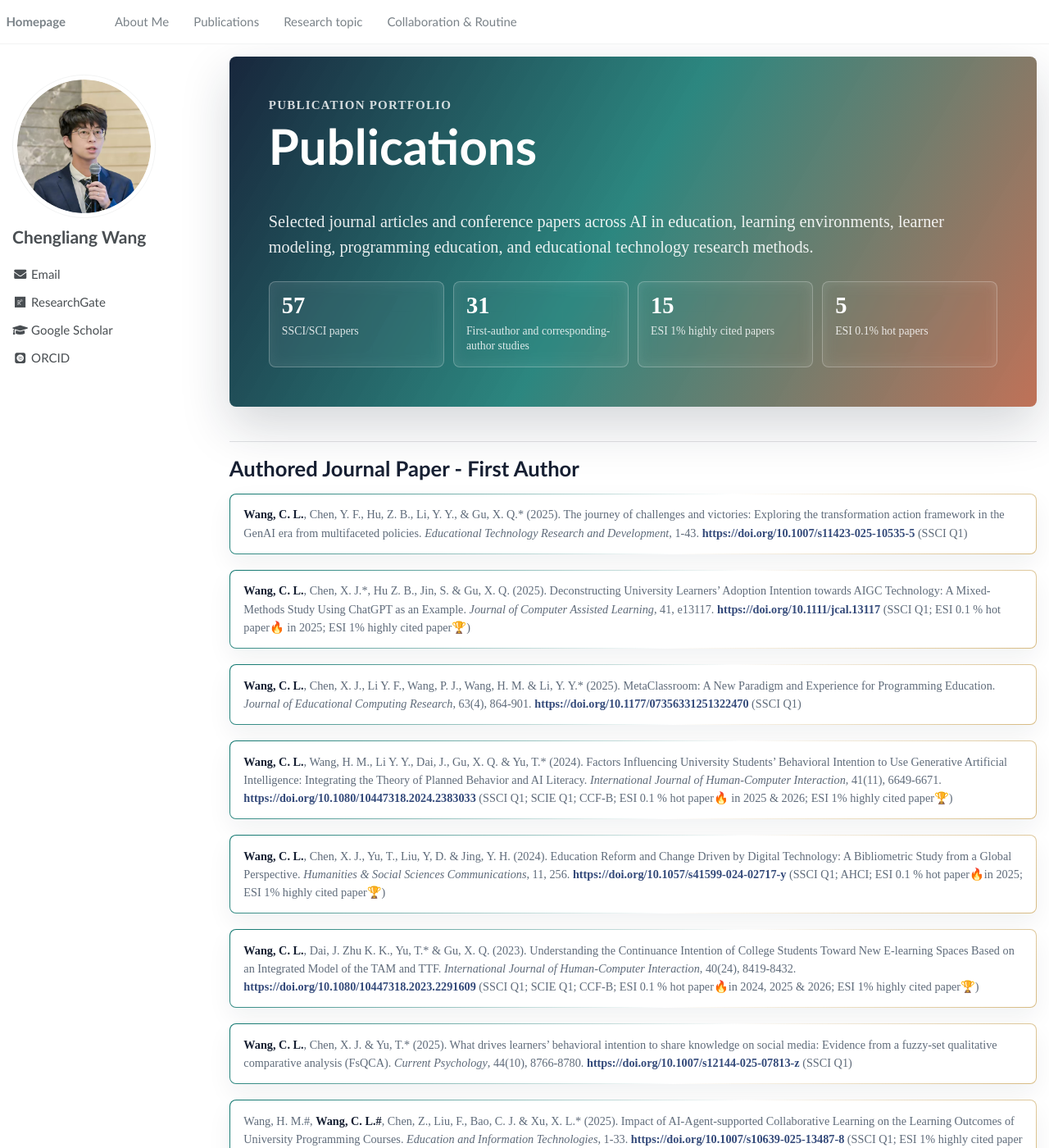
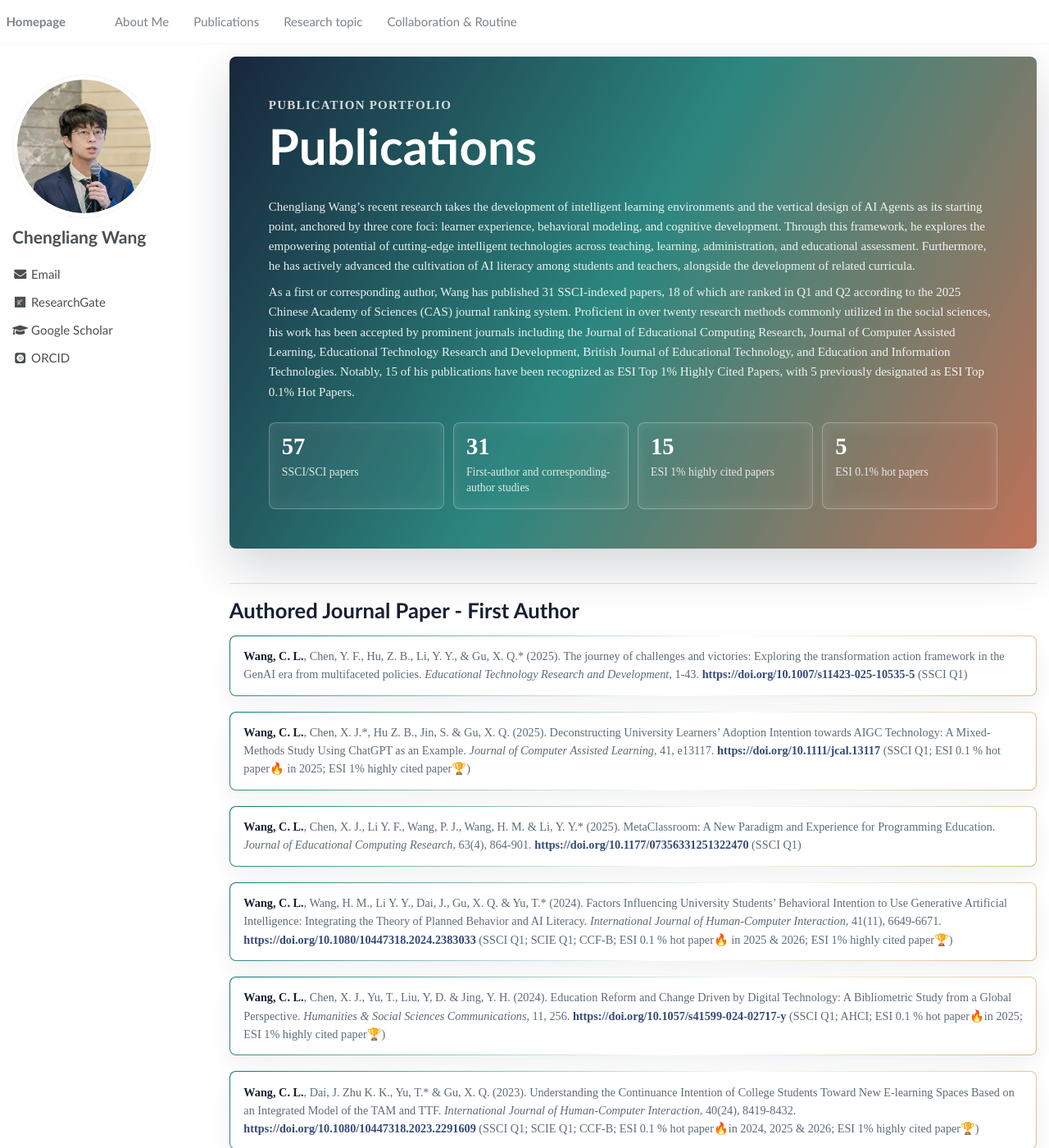
Before and after one commit to wcledutech/wcledutech.github.io, a Jekyll site: the page built from _pages/publications.md, in a window 1280 px wide and 1400 px high. Shown: the whole window at 82% size. Built offline with Jekyll 4.4.1, drawn with Linux system fonts in a browser that asks for light colours; some web fonts are replaced; part of the change alters nothing that is shown.

Commit message:
Update publications hero description

```diff
--- a/_pages/publications.md
+++ b/_pages/publications.md
@@ -55,12 +55,12 @@ author_profile: true
   line-height: 1.05;
 }
 
-.publication-hero p:last-of-type {
-  max-width: 920px;
+.publication-hero-copy {
+  max-width: 1220px;
   margin: 1rem 0 0;
   color: rgba(255,255,255,.9);
-  font-size: clamp(1.05rem, 2vw, 1.35rem);
-  line-height: 1.55;
+  font-size: clamp(.98rem, 1.45vw, 1.16rem);
+  line-height: 1.62;
 }
 
 .publication-metrics {
@@ -321,7 +321,8 @@ author_profile: true
 <section class="publication-hero">
   <p class="publication-kicker">Publication Portfolio</p>
   <h1>Publications</h1>
-  <p>Selected journal articles and conference papers across AI in education, learning environments, learner modeling, programming education, and educational technology research methods.</p>
+  <p class="publication-hero-copy">Chengliang Wang’s recent research takes the development of intelligent learning environments and the vertical design of AI Agents as its starting point, anchored by three core foci: learner experience, behavioral modeling, and cognitive development. Through this framework, he explores the empowering potential of cutting-edge intelligent technologies across teaching, learning, administration, and educational assessment. Furthermore, he has actively advanced the cultivation of AI literacy among students and teachers, alongside the development of related curricula.</p>
+  <p class="publication-hero-copy">As a first or corresponding author, Wang has published 31 SSCI-indexed papers, 18 of which are ranked in Q1 and Q2 according to the 2025 Chinese Academy of Sciences (CAS) journal ranking system. Proficient in over twenty research methods commonly utilized in the social sciences, his work has been accepted by prominent journals including the Journal of Educational Computing Research, Journal of Computer Assisted Learning, Educational Technology Research and Development, British Journal of Educational Technology, and Education and Information Technologies. Notably, 15 of his publications have been recognized as ESI Top 1% Highly Cited Papers, with 5 previously designated as ESI Top 0.1% Hot Papers.</p>
   <div class="publication-metrics" aria-label="Publication overview">
     <div class="publication-metric"><strong>57</strong><span>SSCI/SCI papers</span></div>
     <div class="publication-metric"><strong>31</strong><span>First-author and corresponding-author studies</span></div>
```
